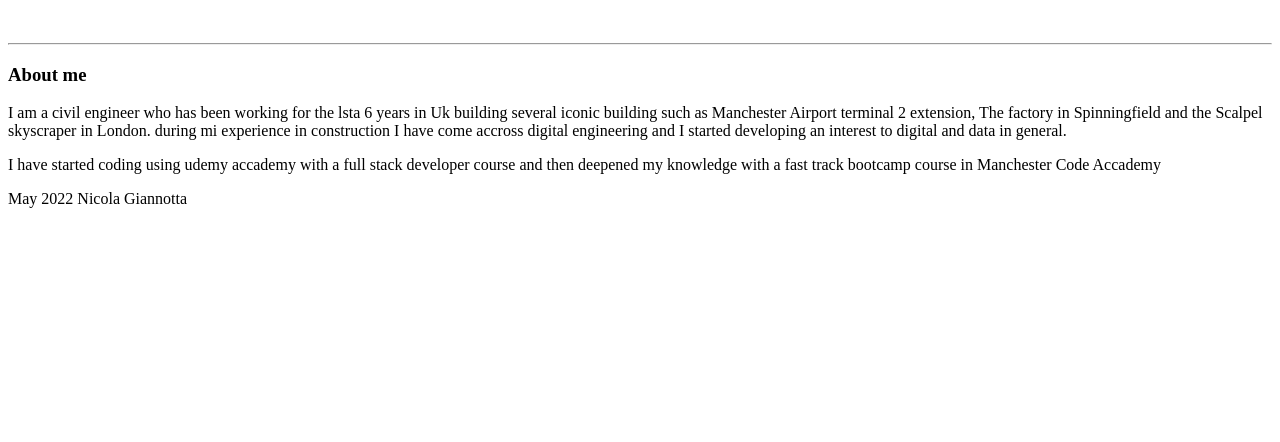
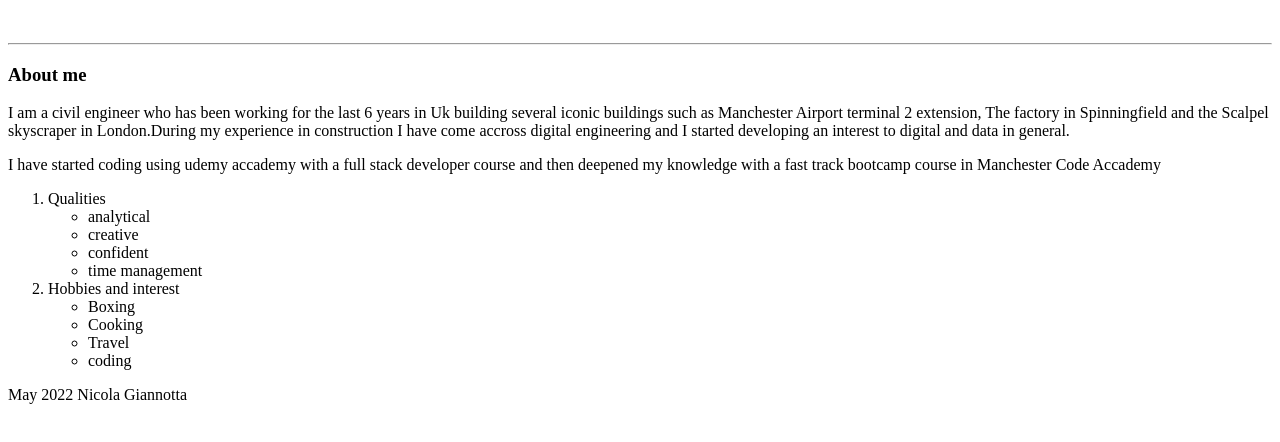
Before and after one commit to ngiannotta84/portfolio, a plain HTML site: page index.html in a window 1280 px wide. Shown: the part 110-552 px from the top of the page. Drawn offline with Linux system fonts and the light colour scheme.

Commit message:
index modified with headers and footers and main

```diff
--- a/index.html
+++ b/index.html
@@ -4,17 +4,39 @@
     <title>Nicola Giannotta</title>
 </head>
 <body>
+<main>
+
     <header>
-    <h1>Nicola Giannotta</h1>
-    <h2>Junior Developer</h2>
-</header>
+        <h1>Nicola Giannotta</h1>
+
+        <h2>Junior Developer</h2>
+    </header>
     <br>
     <hr>
-    <main>
     <h3>About me</h3>
-    <p>I am a civil engineer who has been working for the lsta 6 years in Uk building several iconic building such as Manchester Airport terminal 2 extension, The factory in Spinningfield and the Scalpel skyscraper in London. during mi experience in construction I have come accross digital engineering and I started developing an interest to digital and data in general.</p>
+    <p>I am a civil engineer who has been working for the last 6 years in Uk building several iconic buildings such as Manchester Airport terminal 2 extension, The factory in Spinningfield and the Scalpel skyscraper in London.During my experience in construction I have come accross digital engineering and I started developing an interest to digital and data in general.</p>
     <p>I have started coding using udemy accademy with a full stack developer course and then deepened my knowledge with a fast track bootcamp course in Manchester Code Accademy</p>
-    </main>
+    <aside>
+        <ol>
+            <li>Qualities
+                <ul>
+                    <li>analytical</li>
+                    <li>creative</li>
+                    <li>confident</li>
+                    <li>time management</li>
+                </ul>
+            </li>
+            <li>Hobbies and interest
+                <ul>
+                    <li>Boxing</li>
+                    <li>Cooking</li>
+                    <li>Travel</li>
+                    <li>coding</li>
+                </ul>
+             </li>
+        </ol>
+    </aside>
  <footer> May 2022 <nbrs></nbrs><nbrs></nbrs><nbrs></nbrs><nbrs></nbrs><nbrs></nbrs><nbrs></nbrs><nbrs></nbrs>Nicola Giannotta</footer>
-  <body>
+</main>
+</body>
 </html>
```
